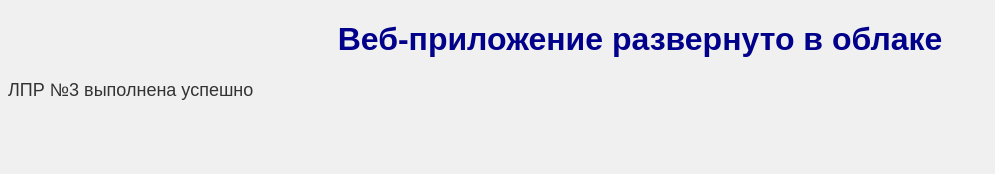
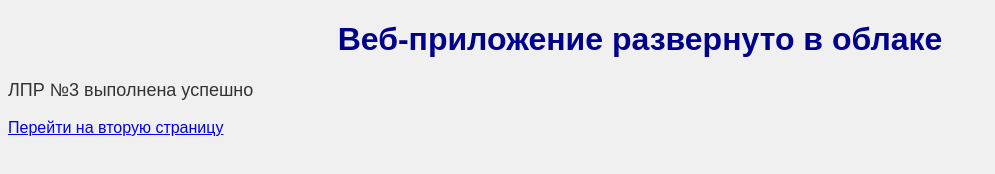
Before and after one commit to ezicfairy/cloud-web-app.-, a plain HTML site: page index.html in a window 1280 px wide. Shown: the whole page, without its empty margins (0-995 px from the left). Drawn offline with Linux system fonts and the light colour scheme.

Commit message:
Update index.html
Кнопка второй страницы

```diff
--- a/index.html
+++ b/index.html
@@ -8,6 +8,7 @@
 <body>
 <h1>Веб-приложение развернуто в облаке</h1>
 <p>ЛПР №3 выполнена успешно</p>
+<a href="second.html">Перейти на вторую страницу</a>
 </body>
 
 </html>
```
